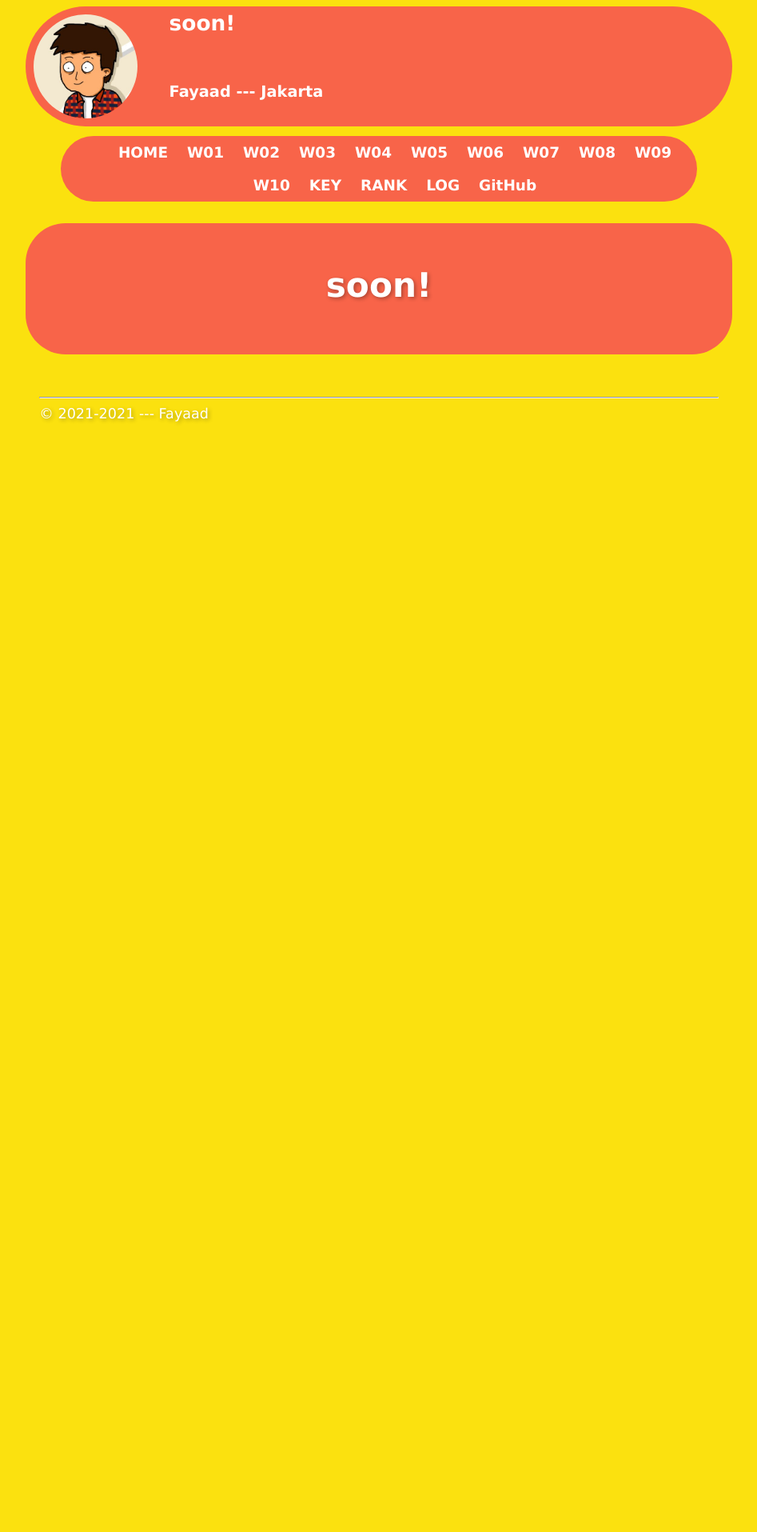
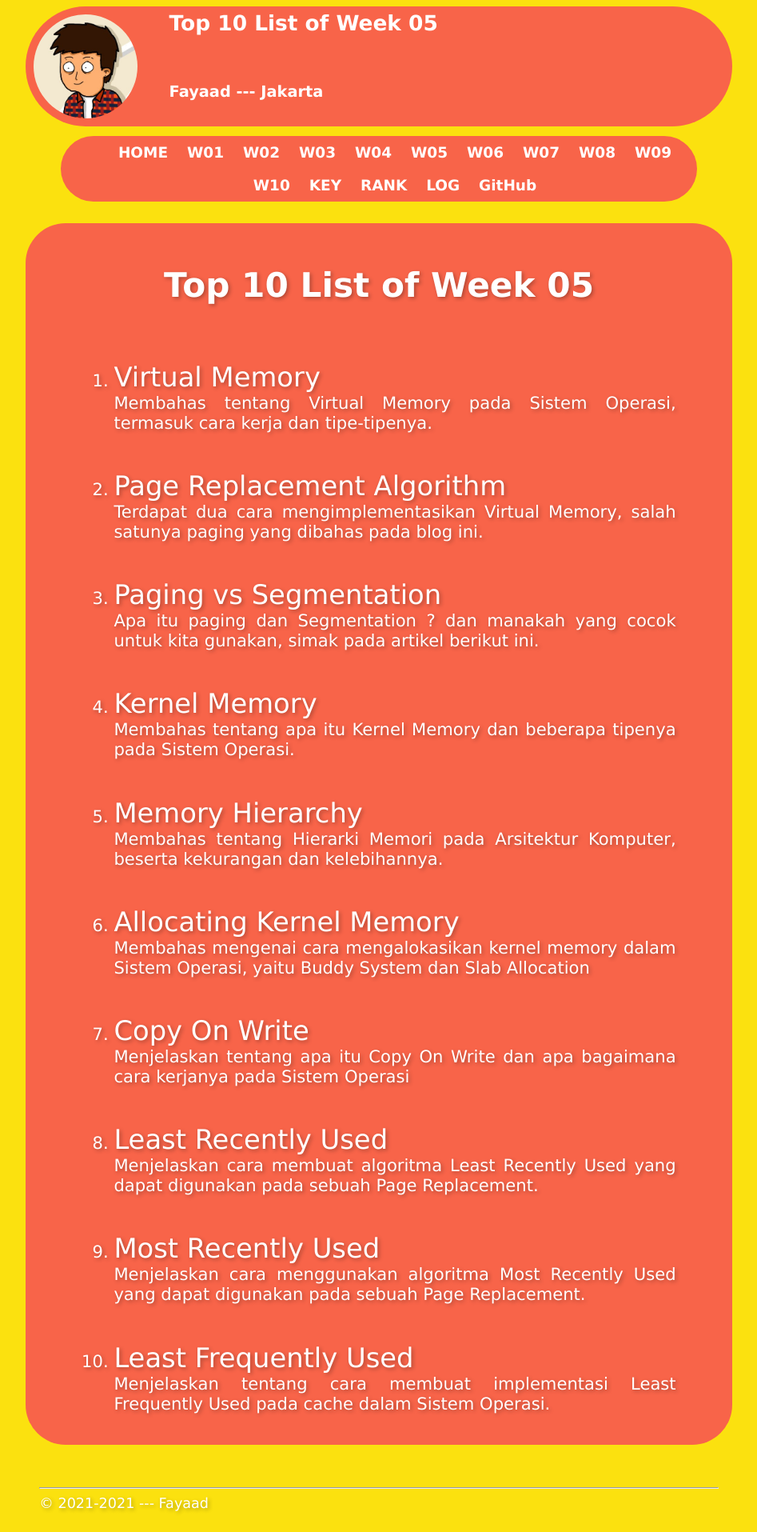
Before and after one commit to fayaadbsa/os211, a Jekyll site: the page built from w05.md, in a window 1280 px wide. Shown: the whole page at 80% size, without its empty margins (166-1113 px from the left). Built offline with Jekyll 4.4.1, drawn with Linux system fonts in a browser that asks for light colours; our own code applies the rules of GitHub Pages for plain Markdown files; before the commit the page ends 900 px from its top, so only the background shows below that.

Commit message:
Update w05.md

```diff
--- a/w05.md
+++ b/w05.md
@@ -3,4 +3,34 @@ layout: "layout"
 permalink: /W05/
 ---
 
-# soon!
+# Top 10 List of Week 05
+
+1. [Virtual Memory](https://searchstorage.techtarget.com/definition/virtual-memory#:~:text=Virtual%20memory%20is%20a%20very,(RAM)%20to%20disk%20storage.)<br>
+Membahas tentang Virtual Memory pada Sistem Operasi, termasuk cara kerja dan tipe-tipenya.
+
+2. [Page Replacement Algorithm](https://afteracademy.com/blog/what-are-the-page-replacement-algorithms#:~:text=Page%20Replacement%20happens%20when%20a,requires%20for%20I%2FO%20completion.)<br>
+Terdapat dua cara mengimplementasikan Virtual Memory, salah satunya paging yang dibahas pada blog ini.
+
+3. [Paging vs Segmentation](https://afteracademy.com/blog/what-are-paging-and-segmentation)<br>
+Apa itu paging dan Segmentation ? dan manakah yang cocok untuk kita gunakan, simak pada artikel berikut ini.
+
+4. [Kernel Memory ](https://afteracademy.com/blog/what-is-kernel-in-operating-system-and-what-are-the-various-types-of-kernel)<br>
+Membahas tentang apa itu Kernel Memory dan beberapa tipenya pada Sistem Operasi.
+
+5. [Memory Hierarchy](https://www.elprocus.com/memory-hierarchy-in-computer-architecture/#:~:text=The%20memory%20in%20a%20computer,magnetic%20discs%2C%20and%20magnetic%20tapes.)<br>
+Membahas tentang Hierarki Memori pada Arsitektur Komputer, beserta kekurangan dan kelebihannya.
+
+6. [Allocating Kernel Memory](https://www.geeksforgeeks.org/operating-system-allocating-kernel-memory-buddy-system-slab-system/)<br>
+Membahas mengenai cara mengalokasikan kernel memory dalam Sistem Operasi, yaitu Buddy System dan Slab Allocation
+
+7. [Copy On Write](http://www.qnx.com/developers/docs/qnxcar2/index.jsp?topic=%2Fcom.qnx.doc.neutrino.sys_arch%2Ftopic%2Ffsys_COW_filesystem.html)<br>
+Menjelaskan tentang apa itu Copy On Write dan apa bagaimana cara kerjanya pada Sistem Operasi
+
+8. [Least Recently Used](https://www.geeksforgeeks.org/program-for-least-recently-used-lru-page-replacement-algorithm/)<br>
+Menjelaskan cara membuat algoritma Least Recently Used yang dapat digunakan pada sebuah Page Replacement.
+
+9. [Most Recently Used](https://www.youtube.com/watch?v=04UNNJire2A)<br>
+Menjelaskan cara menggunakan algoritma Most Recently Used yang dapat digunakan pada sebuah Page Replacement.
+
+10. [Least Frequently Used](https://www.geeksforgeeks.org/least-frequently-used-lfu-cache-implementation/)<br>
+Menjelaskan tentang cara membuat implementasi Least Frequently Used pada cache dalam Sistem Operasi.
```
